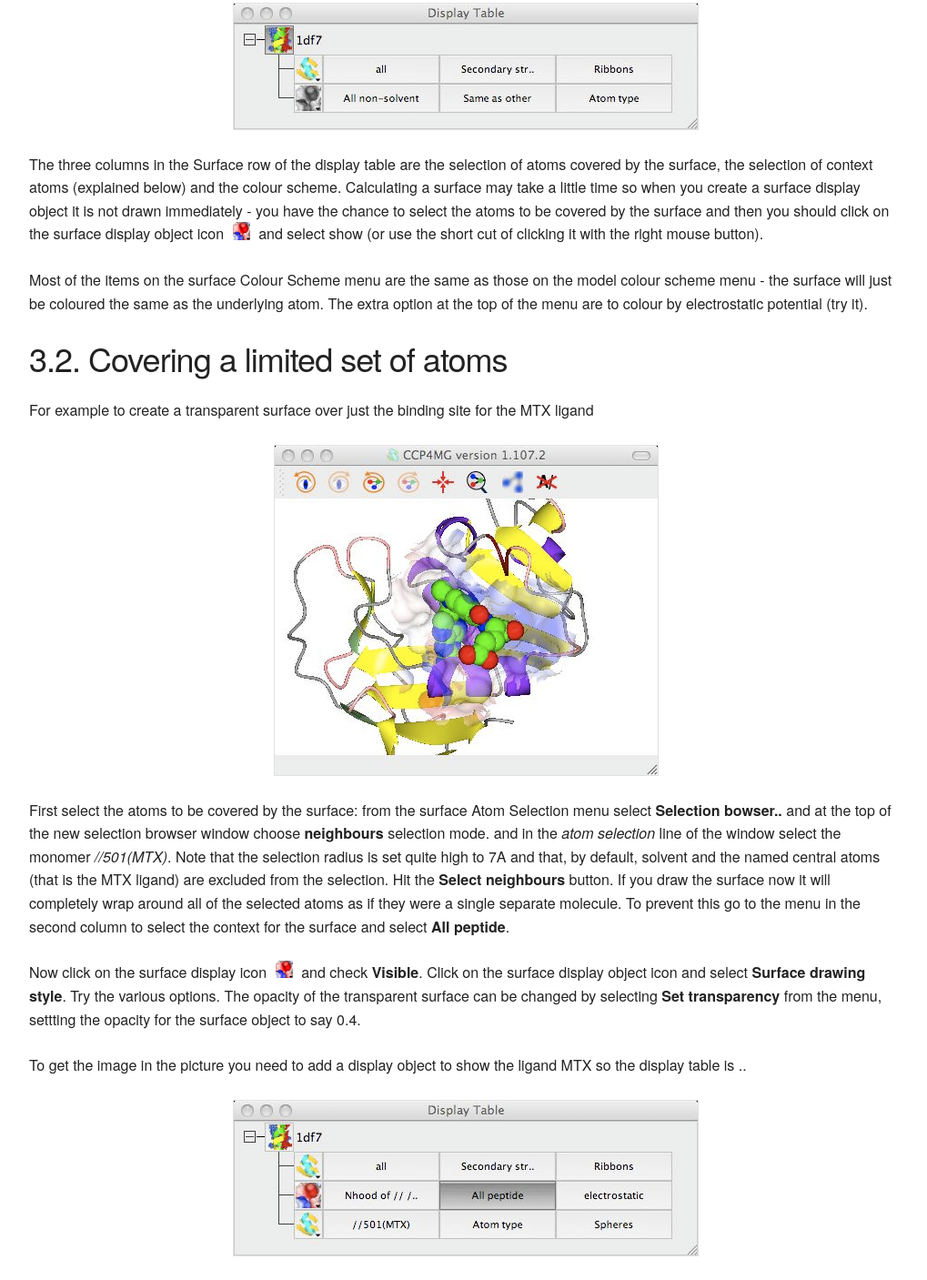
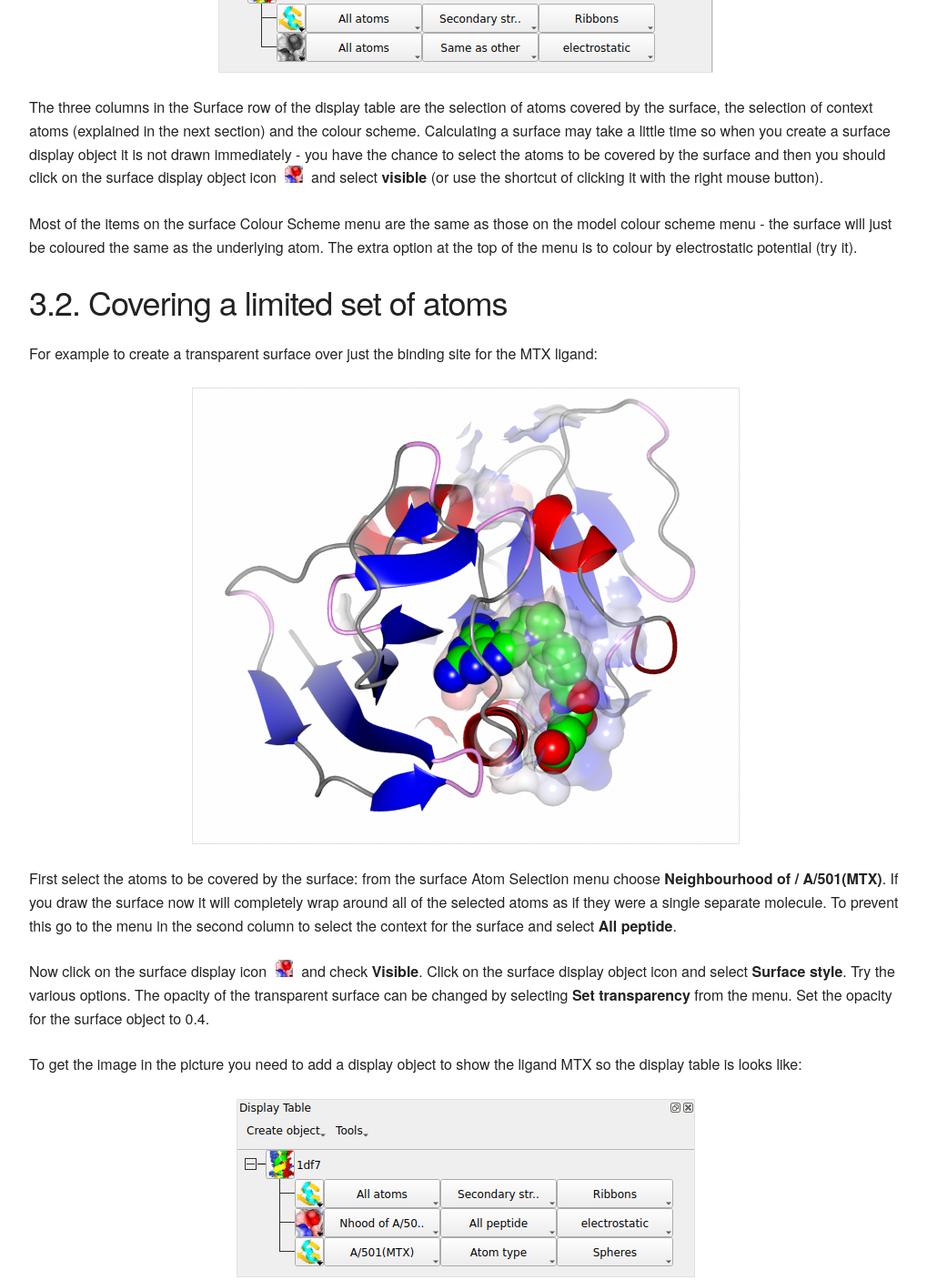
Before and after one commit to paulsbond/ccp4mg-tutorial, a plain HTML site: page index.html in a window 1280 px wide. Shown: the part 10021-11428 px from the top of the page at 91% size, without its empty margins (128-1147 px from the left). Drawn offline with Linux system fonts and the light colour scheme.

Commit message:
Updated section 3

```diff
--- a/index.html
+++ b/index.html
@@ -478,89 +478,79 @@
   <h3 id="3.1">3.1. Creating and colouring a surface</h3>
   <p>
     Load a small protein such as <i>1df7</i> (small so calculations are quick).
-    There are two ways to create a surface:
+    Click on the model icon <img class="icon" src="img/MolData.gif" alt="">
+    and from the menu select <b>Add display object</b> and <b>Surface</b>
+    to create a surface display object.
   </p>
-  <ul>
-    <li>In the Display Style menu of a model display object select <b>Surface</b></li>
-    <li>
-      Click on the model icon (<img class="icon" src="img/MolData.gif" alt="">)
-      and from the menu select <b>Add display object</b> and <b>Surface</b>
-      to create a surface display object.
-      This approach gives you more options.
-    </li>
-  </ul>
-  <img src="img/tutorial_surface_display_table.jpg" alt="">
+  <img src="img/surface_display_table.png" alt="">
   <p>
-    The three columns in the Surface row of the display table are the
-    selection of atoms covered by the surface, the selection of context
-    atoms (explained below) and the colour scheme.
-    Calculating a surface may take a little time so when you create a surface
-    display object it is not drawn immediately - you have the chance to select
-    the atoms to be covered by the surface and then you should click on the
-    surface display object icon <img class="icon" src="img/SurfaceDispobj.jpg" alt="">
-    and select show (or use the short cut of clicking it
-    with the right mouse button).
+    The three columns in the Surface row of the display table are
+    the selection of atoms covered by the surface,
+    the selection of context atoms (explained in the next section)
+    and the colour scheme.
+    Calculating a surface may take a little time
+    so when you create a surface display object it is not drawn immediately
+    - you have the chance to select the atoms to be covered by the surface
+    and then you should click on the surface display object icon
+    <img class="icon" src="img/SurfaceDispobj.jpg" alt="">
+    and select <b>visible</b>
+    (or use the shortcut of clicking it with the right mouse button).
   </p>
   <p>
-    Most of the items on the surface Colour Scheme menu are the same as those
-    on the model colour scheme menu - the surface will just be coloured the same
-    as the underlying atom. The extra option at the top of the menu are to colour
-    by electrostatic potential (try it).
+    Most of the items on the surface Colour Scheme menu
+    are the same as those on the model colour scheme menu
+    - the surface will just be coloured the same as the underlying atom.
+    The extra option at the top of the menu
+    is to colour by electrostatic potential (try it).
   </p>
 
   <h3 id="3.2">3.2. Covering a limited set of atoms</h3>
   <p>
     For example to create a transparent surface
-    over just the binding site for the MTX ligand
+    over just the binding site for the MTX ligand:
   </p>
-  <img src="img/tutorial_surface_active_site.jpg" alt="">
+  <img src="img/surface_active_site.png" alt="">
   <p>
     First select the atoms to be covered by the surface:
-    from the surface Atom Selection menu select <b>Selection
-      bowser..</b> and at the top of the new selection browser window choose
-    <b>neighbours</b> selection mode. and in the <i>atom selection</i>
-    line of the window select the monomer <i>//501(MTX)</i>. Note that the
-    selection radius is set quite high to 7A and that, by default, solvent and
-    the named central atoms (that is the MTX ligand) are excluded from the
-    selection. Hit the <b>Select neighbours</b> button.
-    If you draw the surface now it will
-    completely wrap around all of the selected atoms as if they were a single
-    separate molecule. To prevent this go to the menu in the second column
+    from the surface Atom Selection menu choose <b>Neighbourhood of / A/501(MTX)</b>.
+    If you draw the surface now it will completely wrap around
+    all of the selected atoms as if they were a single separate molecule.
+    To prevent this go to the menu in the second column
     to select the context for the surface and select <b>All peptide</b>.
   </p>
   <p>
     Now click on the surface display icon
     <img class="icon" src="img/SurfaceDispobj.jpg" alt="">
     and check <b>Visible</b>.
-    Click on the surface display object icon and select
-    <b>Surface drawing style</b>. Try the various options.
-    The opacity of the transparent surface can be changed by selecting
-    <b>Set transparency</b> from the menu, settting the opacity
-    for the surface object to say 0.4.
+    Click on the surface display object icon and select <b>Surface style</b>.
+    Try the various options.
+    The opacity of the transparent surface can be changed
+    by selecting <b>Set transparency</b> from the menu.
+    Set the opacity for the surface object to 0.4.
   </p>
   <p>
     To get the image in the picture you need to add a display object to
-    show the ligand MTX so the display table is ..
+    show the ligand MTX so the display table is looks like:
   </p>
-  <img src="img/tutorial_surface_active_site_gui.jpg" alt="">
+  <img src="img/surface_active_site_gui.png" alt="">
   <p>
-    The scene can be saved to file using the <b>Render..</b> option at
-    the bottom of the file menu. For a non-stereo image the same size as
-    the CCP4mg graphics window just click the <b>Render</b> button. After
-    a short delay while the image is processed you will be asked to enter
-    the name of an image file and then the image will be displayed in a
-    new window. The output image quality will be much superior to the
-    on-screen quality.
+    The scene can be saved to file using
+    the <b>Render..</b> option at the bottom of the file menu.
+    For a non-stereo image the same size as the CCP4mg graphics window
+    just click the <b>Render</b> button.
+    After a short delay while the image is processed
+    you will be asked to enter the name of an image file
+    and then the image will be displayed in a new window.
+    The output image quality will be much superior to the on-screen quality.
   </p>
 
   <h3 id="3.3">3.3. Notes</h3>
   <p>
-    The calculation parameters and colour scheme for electrostatic potential can be set
-    in <b>Surfaces</b> folder of the <b>Preferences</b> window (find this
-    at the bottom of the <b>Edit</b> menu or the <b>QtMG</b> menu on Macs).
+    The calculation parameters and colour scheme for electrostatic potential
+    can be set in <b>Surfaces</b> folder of the <b>Preferences</b> window
+    (find this at the bottom of the <b>Edit</b> menu or the <b>QtMG</b> menu on Macs).
     <a href="https://www.ccp4.ac.uk/MG/ccp4mg_help/surfaces.html">
-      More information on surfaces
-    </a>
+      More information on surfaces</a>.
   </p>
 
   <h2 id="4">4. Text and Extra Images</h2>
```
Also changed, not shown: img/surface_active_site.png (added), img/surface_active_site_gui.png (added), img/surface_display_table.png (added), img/tutorial_surface_active_site.jpg (deleted), img/tutorial_surface_active_site_gui.jpg (deleted), img/tutorial_surface_display_table.jpg (deleted).
